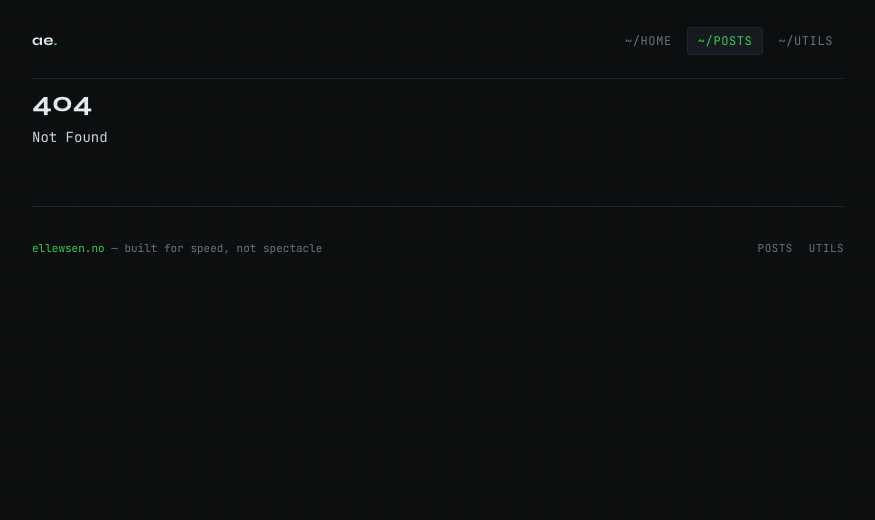
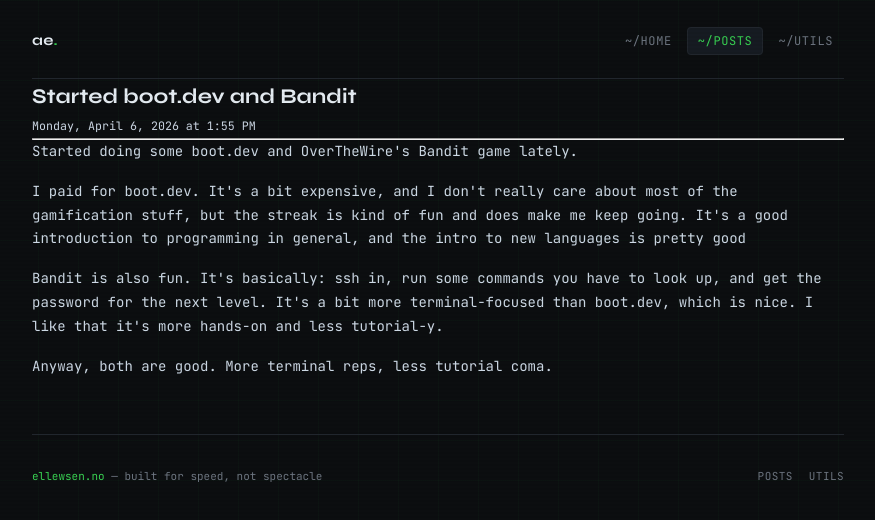
Before and after one commit to tellewsen/tellewsen.github.io, a SvelteKit app: page /posts/20260406 in a window 1280 px wide. Before the commit this address had no page. Shown: the top 520 px of the page, without its empty margins (202-1077 px from the left). Built offline with nearby package versions, Linux system fonts and the light colour scheme.

Commit message:
feat(posts): add boot.dev and bandit post
Add a new post for 2026-04-06 about starting boot.dev and OverTheWire Bandit.\nTune the wording to a more personal tone and set the post timestamp to current local time.

```diff
--- /dev/null
+++ b/src/routes/posts/20260406/+page.js
@@ -0,0 +1,9 @@
+export const load = () => {
+    return {
+        metadata: {
+            title: 'Started boot.dev and Bandit',
+            date: '2026-04-06T15:55:00+02:00',
+            summary: 'Started learning through boot.dev and OverTheWire Bandit challenges.'
+        }
+    };
+};
--- /dev/null
+++ b/src/routes/posts/20260406/+page.svelte
@@ -0,0 +1,22 @@
+<script>
+	import Timestamp from '$lib/Timestamp.svelte';
+	export let data;
+</script>
+
+<article>
+	<h1>{data.metadata.title}</h1>
+	<small><Timestamp iso={data.metadata.date} /></small>
+	<hr />
+	<p>Started doing some boot.dev and OverTheWire's Bandit game lately.</p>
+	<p>
+		I paid for boot.dev. It's a bit expensive, and I don't really care about most of the
+		gamification stuff, but the streak is kind of fun and does make me keep going. It's a good
+		introduction to programming in general, and the intro to new languages is pretty good
+	</p>
+	<p>
+		Bandit is also fun. It's basically: ssh in, run some commands you have to look up, and get the
+		password for the next level. It's a bit more terminal-focused than boot.dev, which is nice. I
+		like that it's more hands-on and less tutorial-y.
+	</p>
+	<p>Anyway, both are good. More terminal reps, less tutorial coma.</p>
+</article>
```
